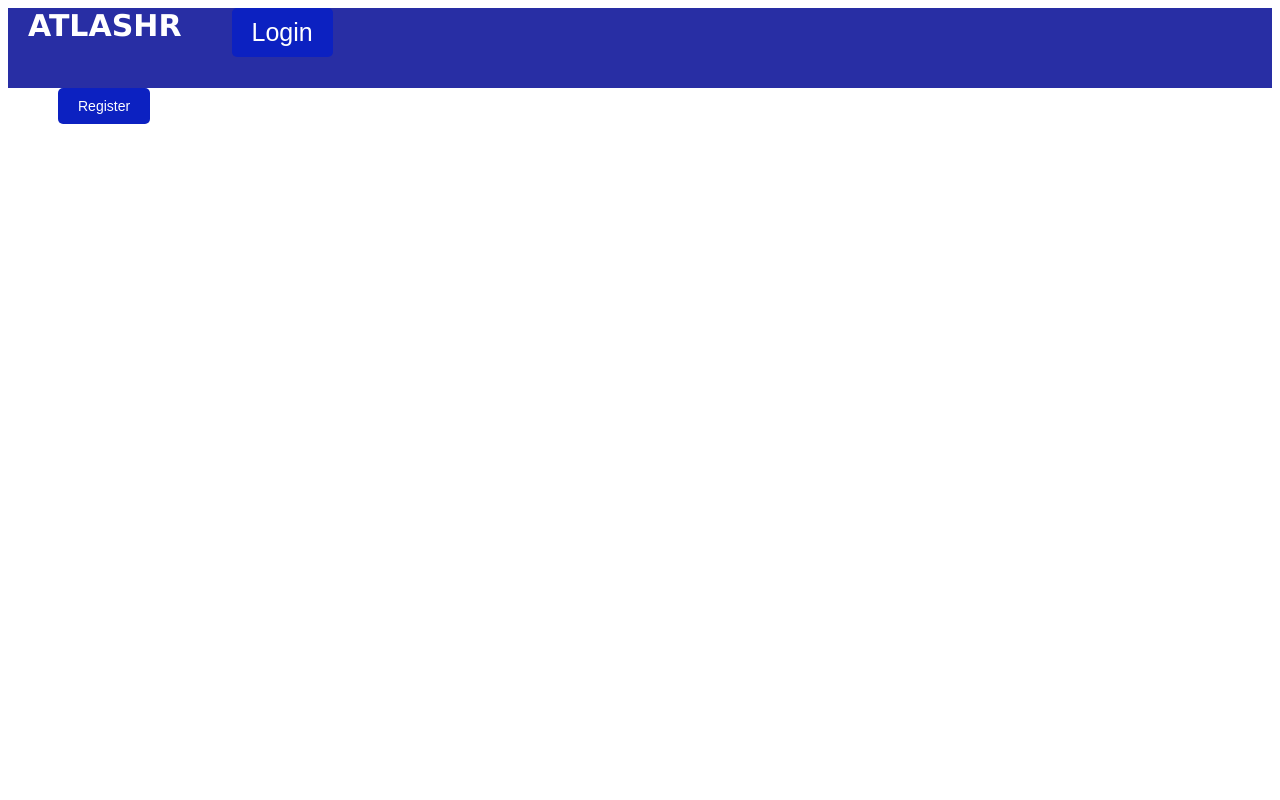
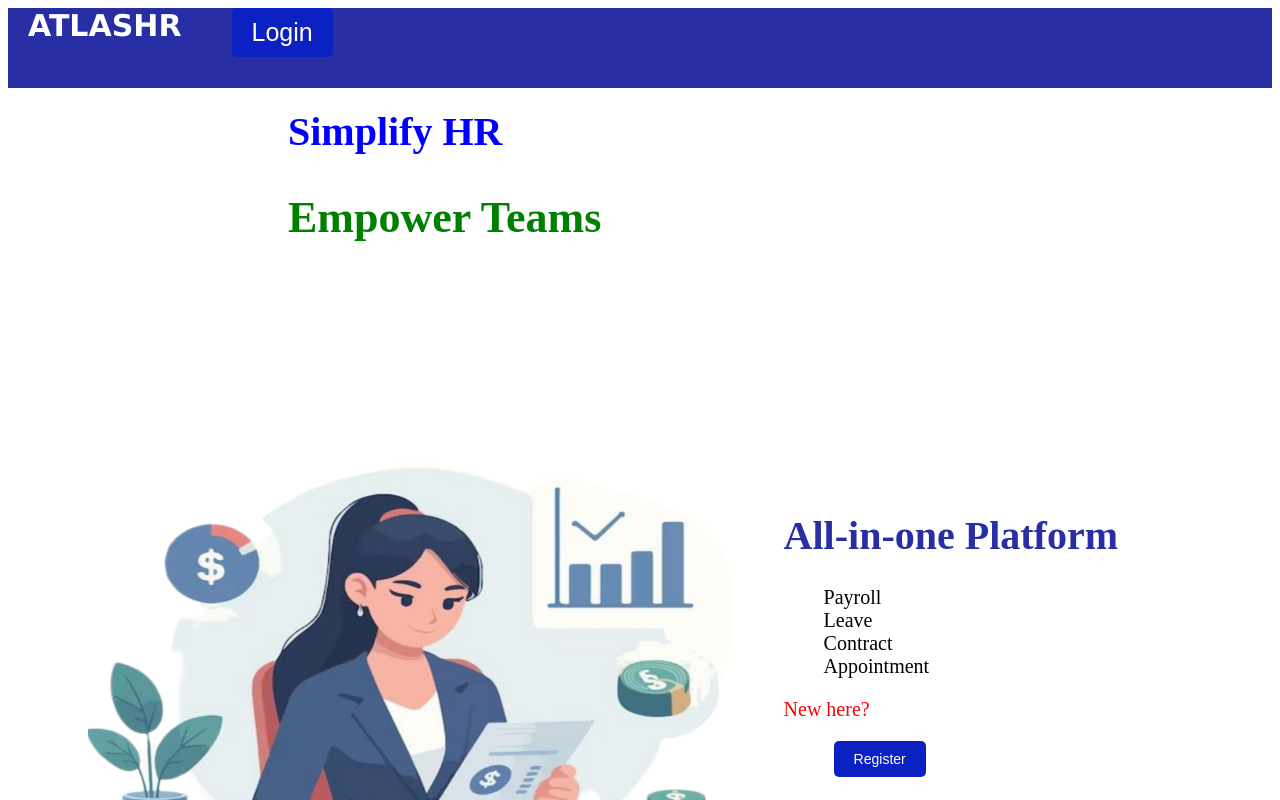
Before and after one commit to NetworkcoTeam/HR_Tool, a React (Create React App) app: page / in a window 1280 px wide. Shown: the top 800 px of the page. Built offline with nearby package versions, Linux system fonts and the light colour scheme.

Commit message:
Added hero section

```diff
--- a/src/Pages/Landing.js
+++ b/src/Pages/Landing.js
@@ -7,10 +7,32 @@ import './Landing.css';
 function Landing() {
     return (
         <>
+           <h1 className="header-message">Simplify HR </h1>
+            <h2>Empower Teams</h2>
+
+            < div className="Hero-grid">
+
+        <div className="Hero-image">
+         <img src="/images/hero-image.png" alt=" " className="HeroImg" />
+        </div>
+
+               <div className="text">
+            <h1 className="title-platform">All-in-one Platform</h1>
+          <ul className="list">
+          <li><i class="fa-regular fa-circle-check"/>Payroll</li>
+          <li><i class="fa-regular fa-circle-check"/>Leave</li>
+          <li><i class="fa-regular fa-circle-check"/>Contract</li>
+          <li><i class="fa-regular fa-circle-check"/>Appointment</li>
+          </ul>
+          <p>New here?</p>
+             <RegisterForm />
+          </div>
+
+
+        </div>
 
 
 
-            <RegisterForm />
         </>
     );
 }
```
